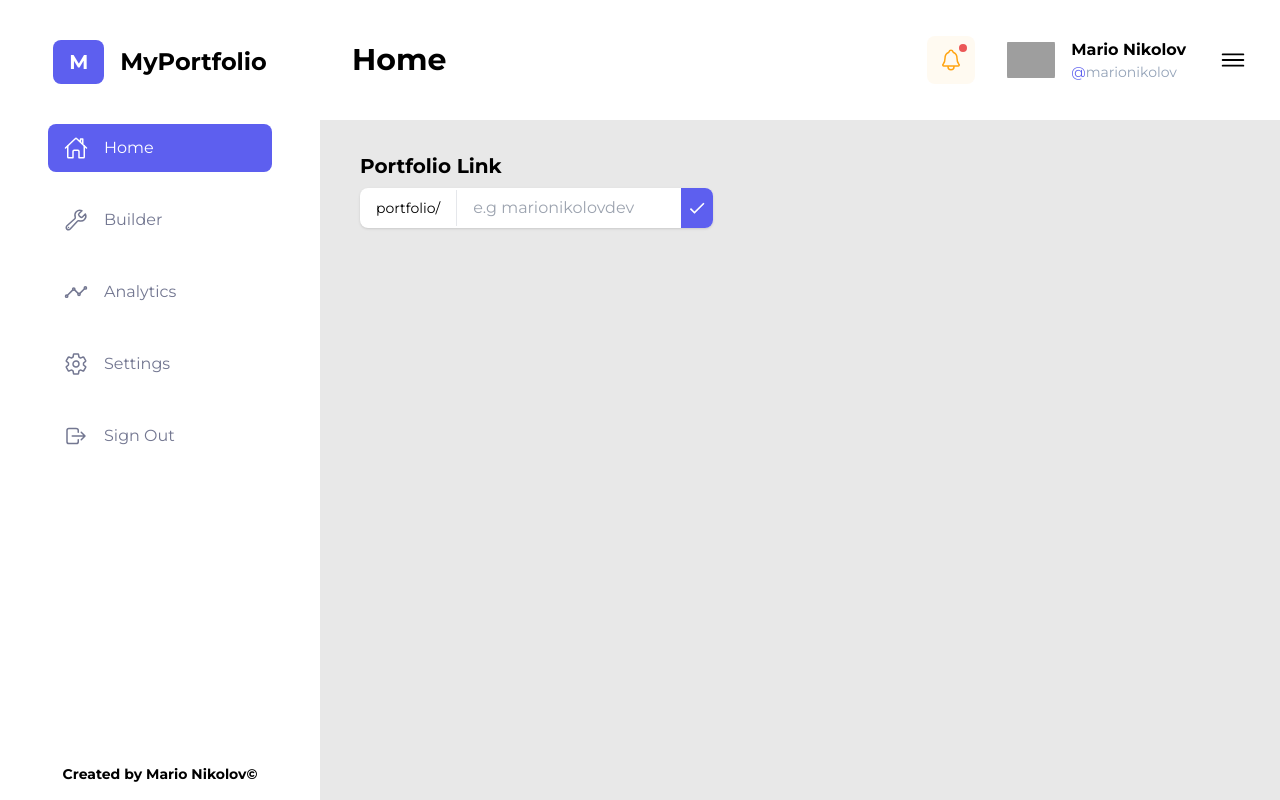
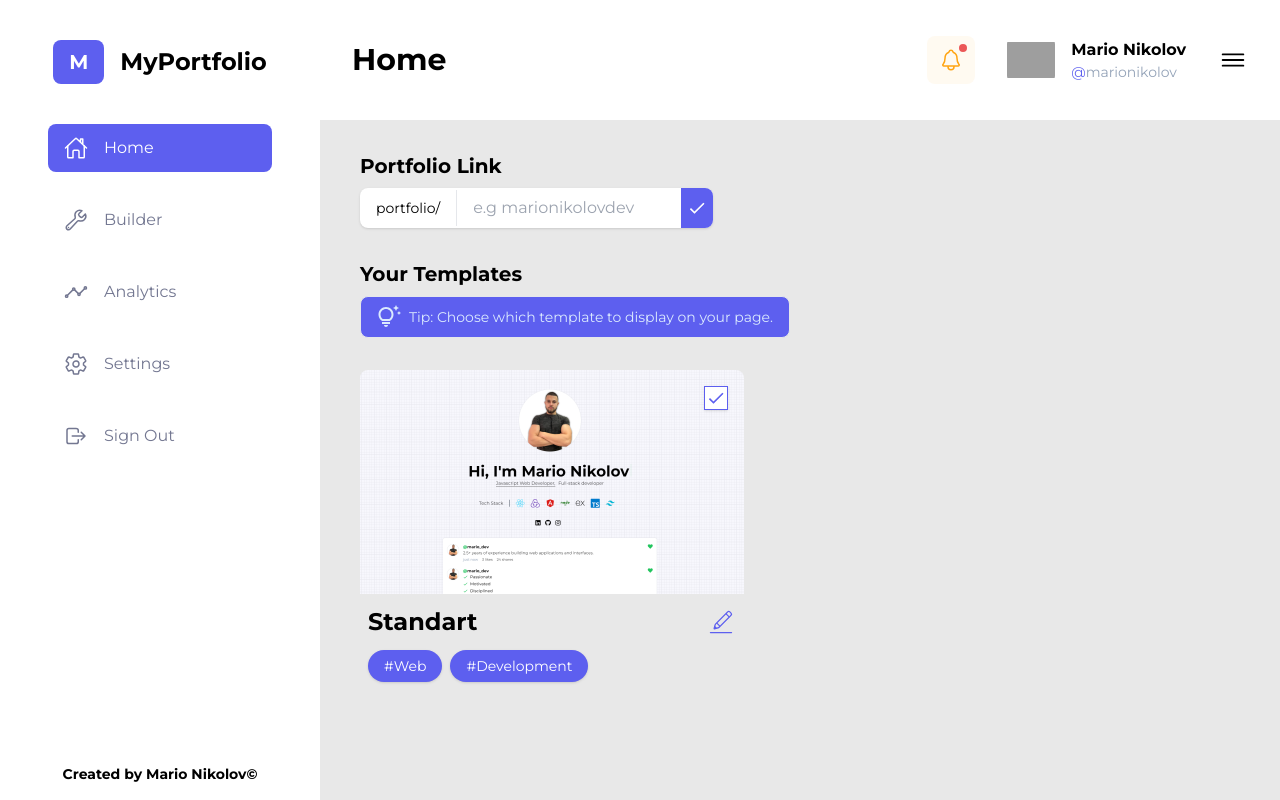
Before and after one commit to marionikolov17/Portfolio-Builder, a React (Vite) app in the folder client/: page / in a window 1280 px wide. Built offline with nearby package versions, Linux system fonts and the light colour scheme; grey boxes are pictures that could not be loaded.

Commit message:
Create home your templates section

```diff
--- a/client/src/features/home/components/YourTemplateCard/YourTemplateCard.jsx
+++ b/client/src/features/home/components/YourTemplateCard/YourTemplateCard.jsx
@@ -1,7 +1,15 @@
+import { CiEdit } from "react-icons/ci";
+import { MdDone } from "react-icons/md";
+import { Link } from "react-router-dom";
+
 export default function YourTemplateCard() {
   return (
     <>
-      <div className="w-full sm:w-96 h-96 mb-4 overflow-hidden rounded-lg">
+      <div className="w-full sm:w-96 h-96 mb-4 overflow-hidden rounded-lg relative">
+        {/* Selecting container */}
+        <div className="z-40 absolute top-0 right-0 m-4 bg-white w-6 h-6 shadow border border-primaryBlue cursor-pointer flex items-center justify-center">
+            <MdDone className="text-primaryBlue text-xl"/>
+        </div>
         {/* Image */}
         <div className="w-full h-56 flex justify-center overflow-hidden">
           <img
@@ -16,7 +24,9 @@ export default function YourTemplateCard() {
             <h2 className="text-2xl font-bold">Standart</h2>
           </div>
           <div className="flex justify-end grow shrink-0">
-
+            <Link>
+                <CiEdit className="text-3xl cursor-pointer text-primaryBlue"/>
+            </Link>
           </div>
         </div>
         {/* Tags */}
@@ -28,12 +38,6 @@ export default function YourTemplateCard() {
             #Development
           </p>
         </div>
-        {/* Choose button */}
-        <div className="px-2 mt-6">
-          <button className="w-full flex items-center justify-center py-2 rounded-lg shadow-sm bg-gray-100 text-gray-900 font-medium text-sm hover:bg-primaryBlue hover:text-white transition duration-300">
-            Choose
-          </button>
-        </div>
       </div>
     </>
   );
--- a/client/src/pages/Home/Home.jsx
+++ b/client/src/pages/Home/Home.jsx
@@ -1,10 +1,11 @@
-import { MdDone } from "react-icons/md";
+import { MdDone, MdOutlineTipsAndUpdates } from "react-icons/md";
 import TopBar from "../../shared/components/TopBar/TopBar";
+import YourTemplateCard from "../../features/home/components/YourTemplateCard/YourTemplateCard";
 
 export default function Home() {
     return (
         <>
-            <section className="grow max-w-full min-h-full pb-10 overflow-x-hidden">
+            <section className="grow max-w-full min-h-full overflow-x-hidden">
                 <TopBar pageName={"Home"}/>
                 <div className="w-full px-3 sm:px-10">
                     {/* Portfolio link section */}
@@ -22,6 +23,16 @@ export default function Home() {
                             <MdDone className="text-xl font-bold text-white" title="Save"/>
                         </button>
                     </div>
+                    {/* Choosing portfolio template */}
+                    <h3 className="mt-8 font-bold text-xl">Your Templates</h3>
+                    {/* Tip container */}
+                    <div className="mt-2 px-4 flex flex-wrap max-w-full sm:max-w-max mb-1 items-center py-2 border text-sm bg-primaryBlue me-2 rounded-lg text-blue-100">
+                        <MdOutlineTipsAndUpdates className="me-2 text-2xl"/>
+                        Tip: Choose which template to display on your page.
+                    </div>
+                    <div className="mt-8 flex justify-center sm:justify-start flex-wrap gap-x-4 gap-y-2">
+                        <YourTemplateCard />
+                    </div>
                 </div>
             </section>
         </>
```
